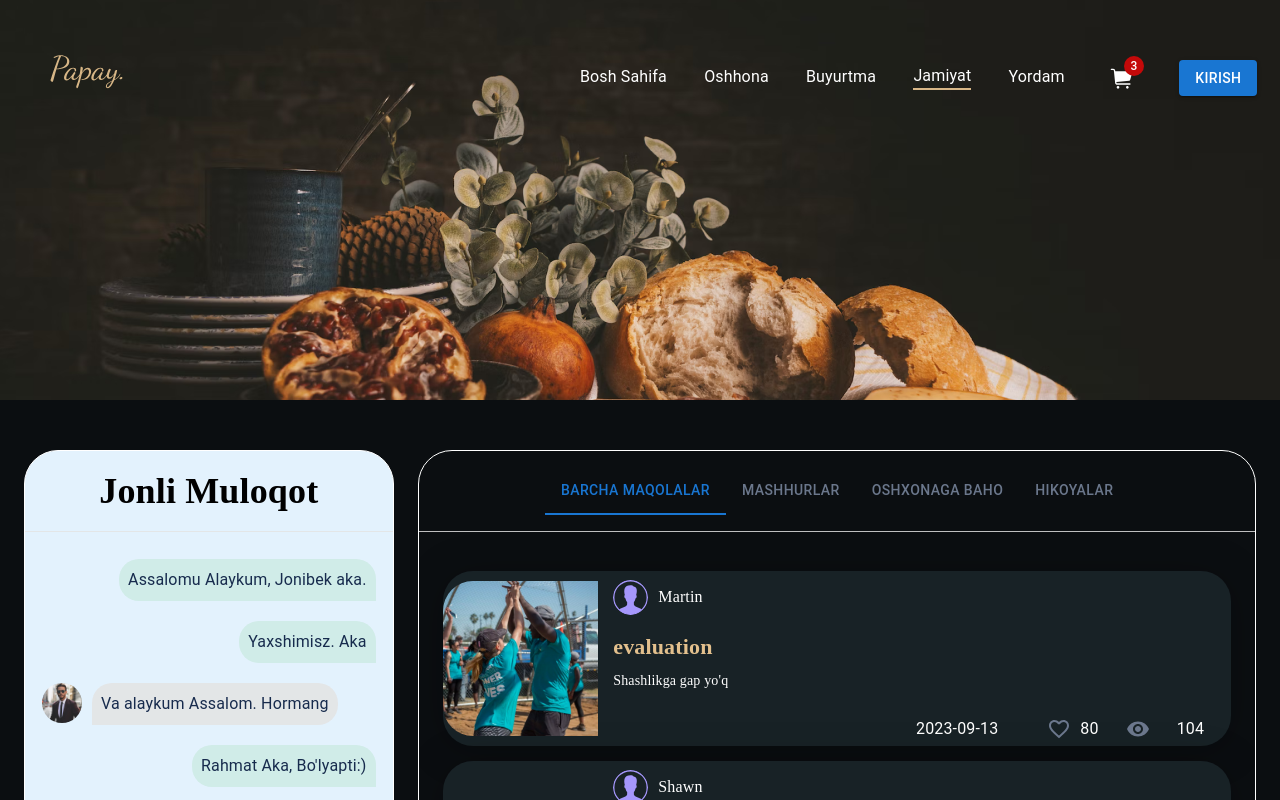
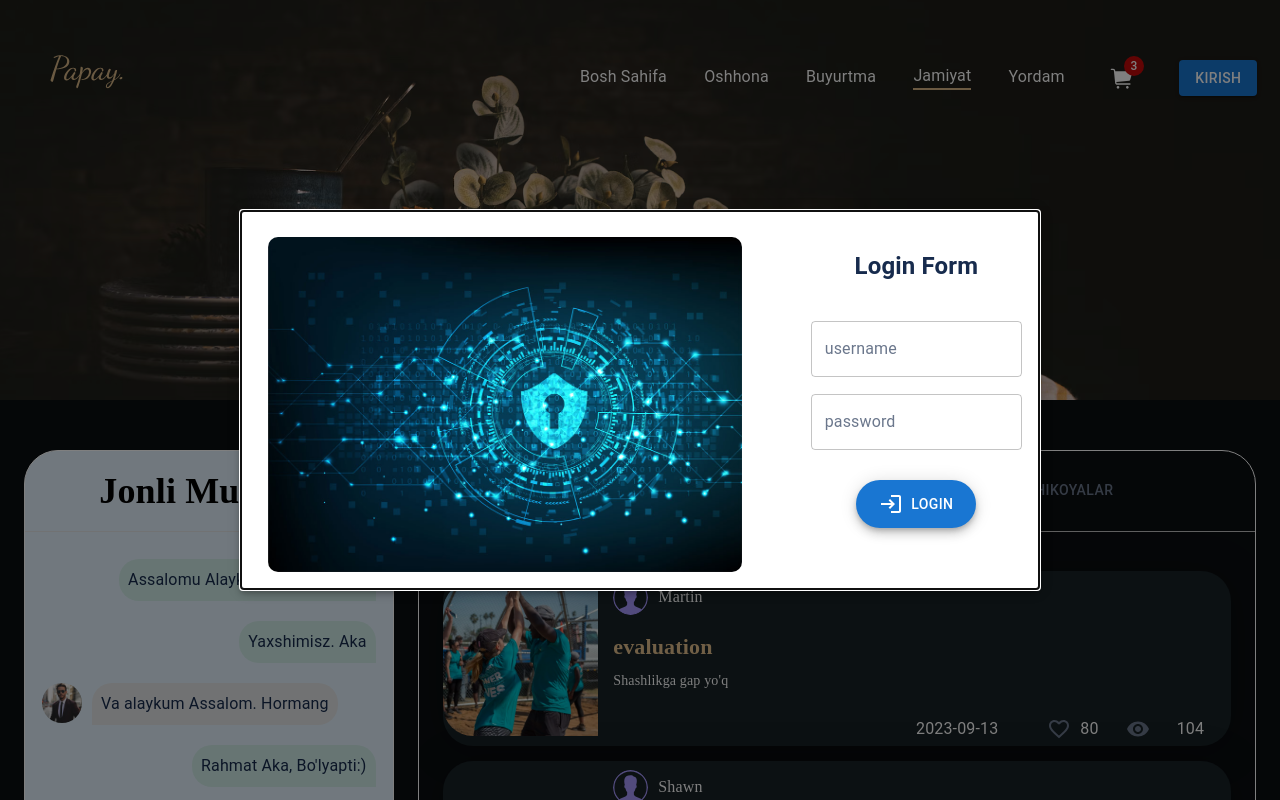
Before and after one commit to AbdujalolAndy/Papay-React, a React (Create React App) app: page /community in a window 1280 px wide. Shown: the top 800 px of the page. Built offline with nearby package versions, Linux system fonts and the light colour scheme; a small style sheet from the web is missing.

Commit message:
feat: Publish modal props from papay authentication

```diff
--- a/package.json
+++ b/package.json
@@ -5,6 +5,7 @@
   "dependencies": {
     "@emotion/react": "^11.11.1",
     "@emotion/styled": "^11.11.0",
+    "@material-ui/core": "^4.12.4",
     "@mui/icons-material": "^5.14.16",
     "@mui/joy": "^5.0.0-beta.14",
     "@mui/lab": "^5.0.0-alpha.153",
@@ -16,6 +17,7 @@
     "@testing-library/user-event": "^14.5.1",
     "@toast-ui/react-editor": "3.1.8",
     "@types/jest": "^27.5.2",
+    "@types/material-ui": "^0.21.15",
     "@types/node": "^17.0.45",
     "@types/react": "^18.2.36",
     "@types/react-dom": "^18.2.14",
@@ -32,6 +34,7 @@
     "react-scripts": "5.0.1",
     "redux-logger": "^3.0.6",
     "styled-components": "^6.1.1",
+    "sweetalert2": "^11.10.1",
     "swiper": "^8.4.3",
     "typescript": "^4.9.5",
     "web-vitals": "^2.1.4"
--- a/src/app/App.tsx
+++ b/src/app/App.tsx
@@ -16,6 +16,7 @@ import "../css/navbar.css";
 import '../css/App.css';
 import "../css/footer.css";
 import Car from './screens/testCar';
+import AuthenticationModal from './components/auth';
 
 
 const App = () => {
@@ -55,6 +56,7 @@ const App = () => {
         </Route>
       </Switch>
       <Footer />
+      <AuthenticationModal />
     </Router>
 
   );
--- /dev/null
+++ b/src/app/components/auth/index.tsx
@@ -0,0 +1,131 @@
+import { Backdrop, Fade, Modal } from "@material-ui/core";
+import { makeStyles } from "@material-ui/core/styles";
+import { Fab, Stack, TextField } from "@mui/material";
+import LoginIcon from "@mui/icons-material/Login"
+
+import styled from "styled-components";
+
+const UseStyle = makeStyles((theme) => ({
+    modal: {
+        display: "flex",
+        alignItems: "center",
+        justifyContent: "center"
+    },
+    paper: {
+        backgroundColor: theme.palette.background.paper,
+        border: "2px solid #000",
+        boxShadow: theme.shadows[5],
+        padding: theme.spacing(2, 2, 2)
+    }
+}))
+
+const ModalImg = styled.img`
+width:62%;
+height:100%;
+border-radius:10px;
+background:#000;
+margin-top:9px;
+margin-left:10px
+`
+export default function AuthenticationModal(props: any) {
+    const classes = UseStyle();
+    const signUpOpen = false;
+    const loginOpen = true;
+    return (
+        <div>
+            <Modal
+                aria-labelledby="transition modal-title"
+                aria-describedby="transition modal description"
+                className={classes.modal}
+                open={signUpOpen}
+                closeAfterTransition
+                BackdropComponent={Backdrop}
+                BackdropProps={{ timeout: 500 }}
+            >
+                <Fade
+                    in={signUpOpen}
+                >
+                    <Stack className={classes.paper} direction={"row"} sx={{ width: "800px" }}>
+                        <ModalImg src="/auth/password.jpeg" alt="camera" />
+                        <Stack sx={{ marginLeft: "69px", alignItems: "center" }}>
+                            <h2>SignUp Form</h2>
+                            <TextField
+                                //onChange={}
+                                sx={{ marginTop: "7px", }}
+                                id="outlinned-basic"
+                                label="username"
+                                variant="outlined"
+                            />
+                            <TextField
+                                //onChange={}
+                                sx={{ my: "17px", }}
+                                id="outlinned-basic"
+                                label="phone number"
+                                variant="outlined"
+                            />
+                            <TextField
+                                //onChange={}
+                                id="outlinned-basic"
+                                label="password"
+                                variant="outlined"
+                            />
+                            <Fab
+                                //onChange={}
+                                sx={{ marginTop: "30px", width: "120px" }}
+                                variant="extended"
+                                color="primary"
+                            >
+                                <LoginIcon sx={{mr:1}}/>
+                                Signup
+                            </Fab>
+                        </Stack>
+                    </Stack>
+                </Fade>
+            </Modal>
+
+            <Modal
+                aria-labelledby="transition modal-title"
+                aria-describedby="transition modal description"
+                className={classes.modal}
+                open={loginOpen}
+                closeAfterTransition
+                BackdropComponent={Backdrop}
+                BackdropProps={{ timeout: 500 }}
+            >
+                <Fade
+                    in={loginOpen}
+                >
+                    <Stack className={classes.paper} direction={"row"} sx={{ width: "800px" }}>
+                        <ModalImg src="/auth/password.jpeg" alt="camera" />
+                        <Stack sx={{ marginLeft: "69px", alignItems: "center" }}>
+                            <h2>Login Form</h2>
+                            <TextField
+                                //onChange={}
+                                sx={{ my: "17px", }}
+                                id="outlinned-basic"
+                                label="username"
+                                variant="outlined"
+                            />
+                            <TextField
+                                //onChange={}
+                                id="outlinned-basic"
+                                label="password"
+                                variant="outlined"
+                            />
+                            <Fab
+                                //onChange={}
+                                sx={{ marginTop: "30px", width: "120px" }}
+                                variant="extended"
+                                color="primary"
+                            >
+                                <LoginIcon sx={{mr:1}}/>
+                                Login
+                            </Fab>
+                        </Stack>
+                    </Stack>
+                </Fade>
+            </Modal>
+        </div>
+
+    )
+}
```
Also changed, not shown: src/lib/sweetAlert.ts (added, +26 -0 lines), public/auth/password.jpeg (added), 1 other file (tests, documents, lock files or other folders).
